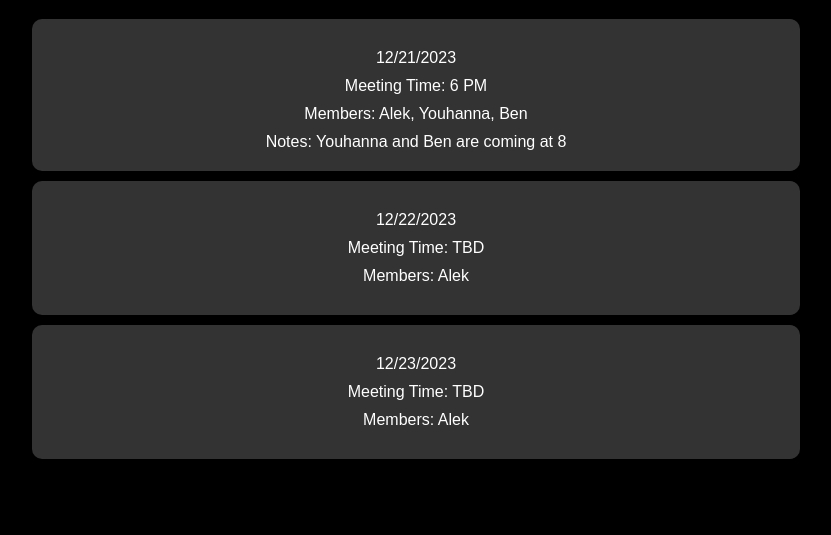
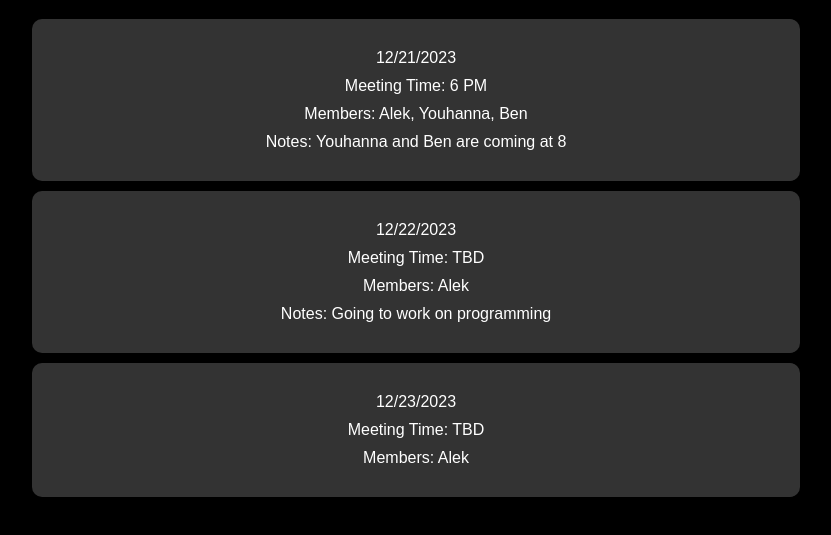
Before and after one commit to alekkw/alekkw.github.io, a plain HTML site: page index.html in a window 1280 px wide. Shown: the part 101-636 px from the top of the page, without its empty margins (224-1055 px from the left). Drawn offline with Linux system fonts and the light colour scheme.

Commit message:
updated days

```diff
--- a/index.html
+++ b/index.html
@@ -21,7 +21,19 @@
             border-radius: 10px;
             margin-bottom: 10px;
         }
-        .date-title, .time, .members {
+        .date-panel-complete {
+            background-color: #333;
+            padding: 20px;
+            border-radius: 10px;
+            margin-bottom: 10px;
+        }
+        .date-panel-next {
+            background-color: #333;
+            padding: 20px;
+            border-radius: 10px;
+            margin-bottom: 10px;
+        }
+        .date-title, .time, .members, .notes {
             margin: 10px 0;
         }
         h1 {
@@ -32,16 +44,17 @@
 <body>
     <h1>3101 Calendar</h1>
     <div class="container">
-        <div class="date-panel">
+        <div class="date-panel-complete">
             <div class="date-title">12/21/2023</div>
             <div class="time">Meeting Time: 6 PM</div>
             <div class="members">Members: Alek, Youhanna, Ben</div>
             <div class="notes">Notes: Youhanna and Ben are coming at 8</div>
         </div>
-        <div class="date-panel">
+        <div class="date-panel-next">
             <div class="date-title">12/22/2023</div>
             <div class="time">Meeting Time: TBD</div>
             <div class="members">Members: Alek</div>
+            <div class="notes">Notes: Going to work on programming</div>
         </div>
         <div class="date-panel">
             <div class="date-title">12/23/2023</div>
```
